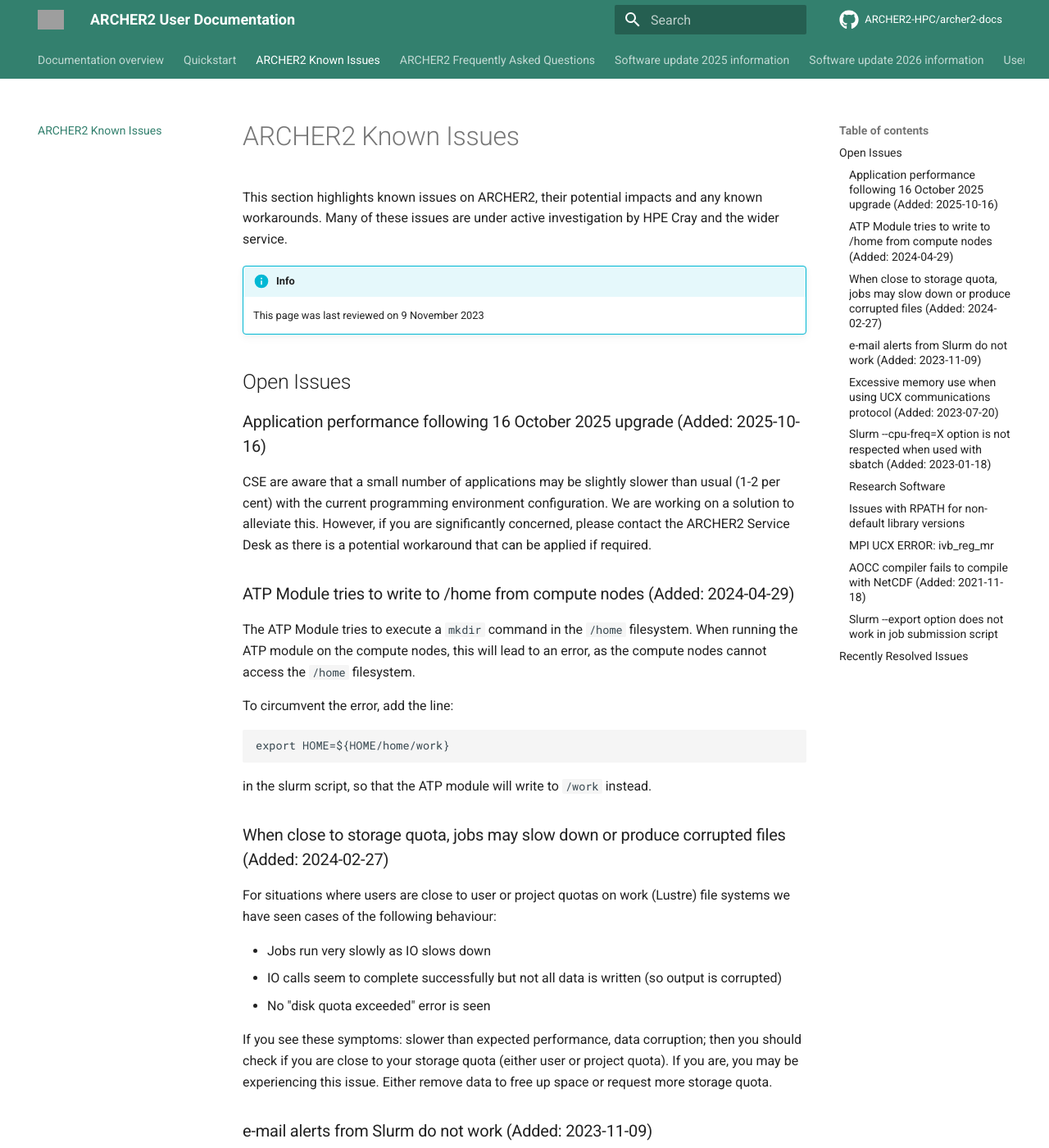
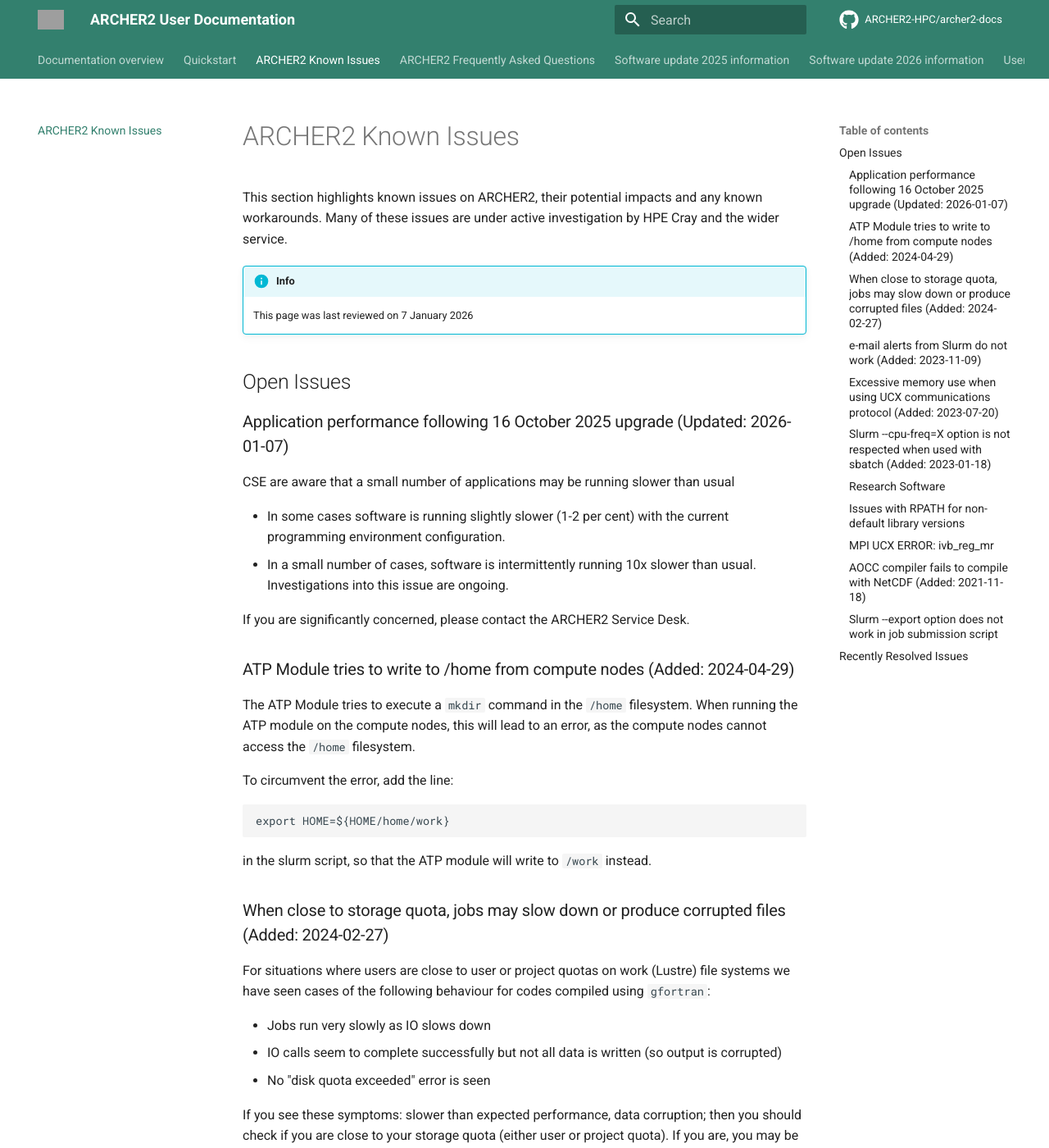
Before and after one commit to ARCHER2-HPC/archer2-docs, an MkDocs documentation site: the page built from docs/known-issues/index.md, in a window 1280 px wide and 1400 px high. Shown: the whole window at 82% size. Built offline with MkDocs 1.6.1 and Material for MkDocs 9.7.7, drawn with Linux system fonts in a browser that asks for light colours; comment, search, counter and statistics services are not loaded; grey boxes are pictures that could not be loaded.

Commit message:
Update index.md

```diff
--- a/docs/known-issues/index.md
+++ b/docs/known-issues/index.md
@@ -5,13 +5,18 @@
 active investigation by HPE Cray and the wider service.
 
 !!! info
-    This page was last reviewed on 9 November 2023
+    This page was last reviewed on 7 January 2026
 
 ## Open Issues
 
-### Application performance following 16 October 2025 upgrade (Added: 2025-10-16)
+### Application performance following 16 October 2025 upgrade (Updated: 2026-01-07)
 
-CSE are aware that a small number of applications may be slightly slower than usual (1-2 per cent) with the current programming environment configuration. We are working on a solution to alleviate this. However, if you are significantly concerned, please contact the ARCHER2 Service Desk as there is a potential workaround that can be applied if required.
+CSE are aware that a small number of applications may be running slower than usual
+
+- In some cases software is running slightly slower (1-2 per cent) with the current programming environment configuration.
+- In a small number of cases, software is intermittently running 10x slower than usual. Investigations into this issue are ongoing.
+
+If you are significantly concerned, please contact the ARCHER2 Service Desk.
 
 ### ATP Module tries to write to /home from compute nodes (Added: 2024-04-29)
 
@@ -27,7 +32,7 @@
 ### When close to storage quota, jobs may slow down or produce corrupted files (Added: 2024-02-27)
 
 For situations where users are close to user or project quotas on work (Lustre) file systems we have
-seen cases of the following behaviour:
+seen cases of the following behaviour for codes compiled using `gfortran`:
 
 - Jobs run very slowly as IO slows down
 - IO calls seem to complete successfully but not all data is written (so output is corrupted)
```
